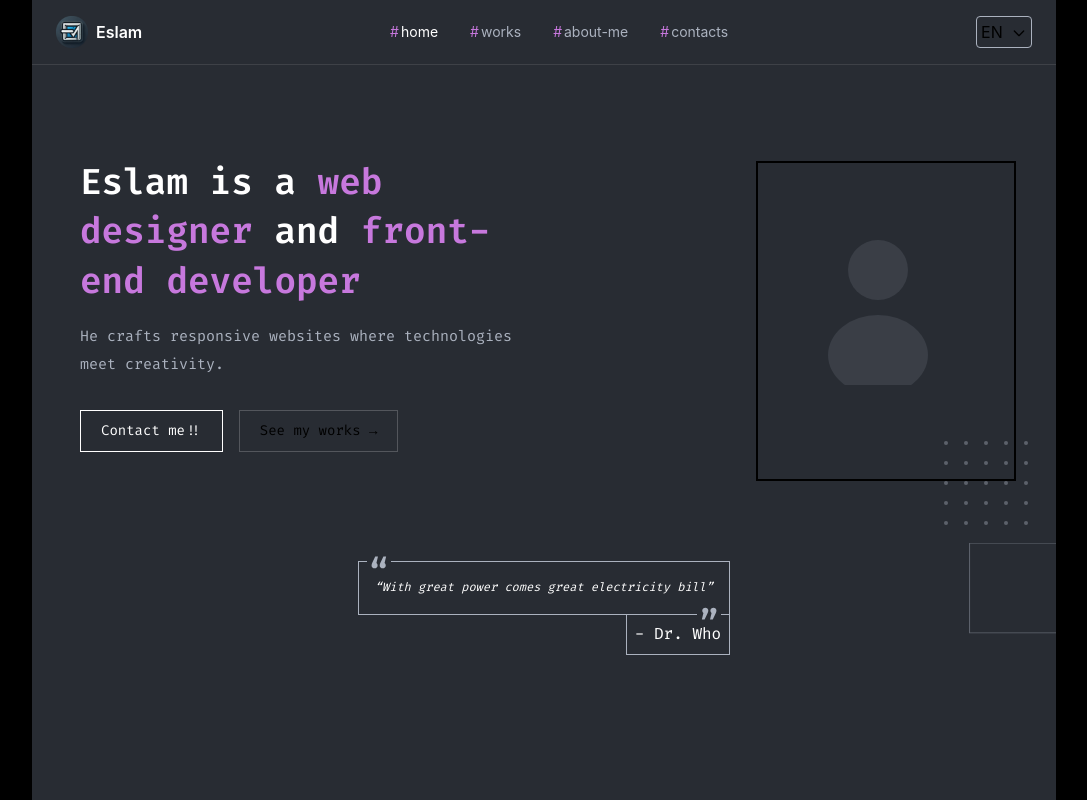
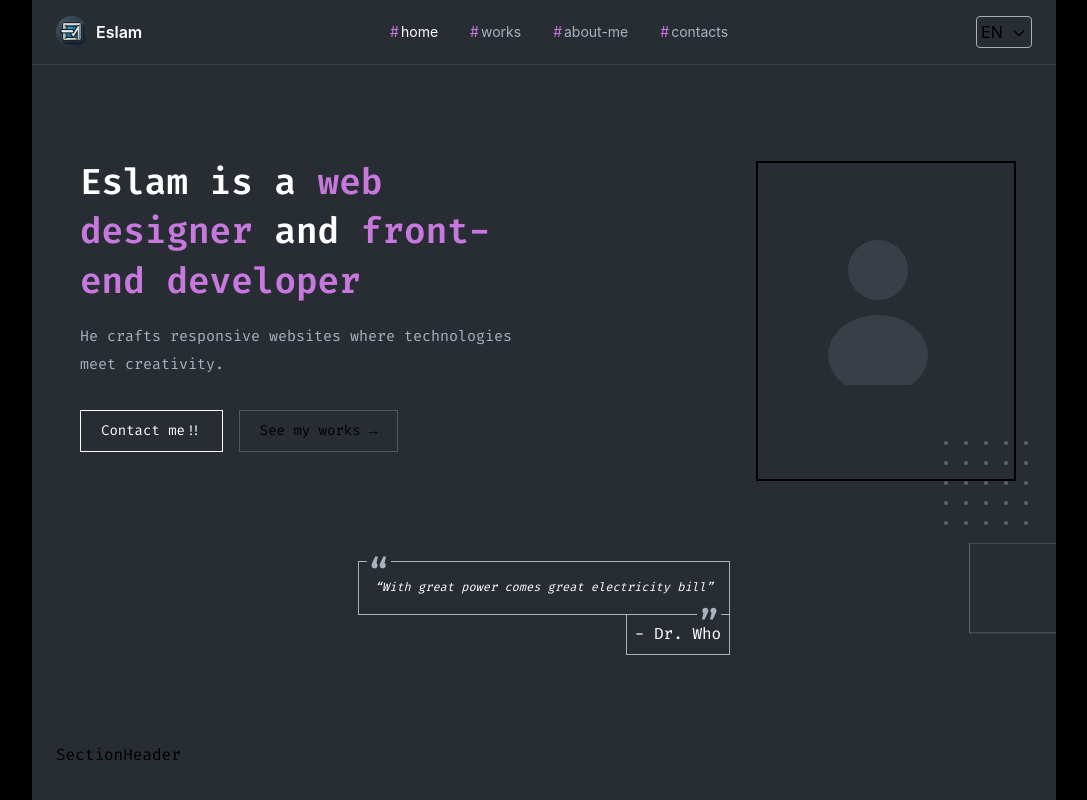
Before and after one commit to Eslam-mg/portfolio, a Next.js app: page / in a window 1280 px wide. Shown: the whole page, without its empty margins (96-1183 px from the left). Built offline with nearby package versions, Linux system fonts and the light colour scheme.

Commit message:
add sectionHeader component

```diff
--- a/src/app/(home)/page.tsx
+++ b/src/app/(home)/page.tsx
@@ -2,6 +2,7 @@ import React from 'react';
 import Link from 'next/link';
 import Image from "next/image";
 import { OpeningQuoteIcon } from '@/src/components/UI/Icon/Icon';
+import SectionHeader from '@/src/components/SectionHeader/SectionHeader';
 
 export default function page() {
     return (
@@ -85,7 +86,7 @@ export default function page() {
 
             {/* ── PROJECTS PREVIEW ── */}
             <section className="mt-32">
-
+                <SectionHeader />
             </section>
         </div>
     )
--- /dev/null
+++ b/src/components/SectionHeader/SectionHeader.tsx
@@ -0,0 +1,7 @@
+import React from 'react'
+
+export default function SectionHeader() {
+    return (
+        <div>SectionHeader</div>
+    )
+};
```
